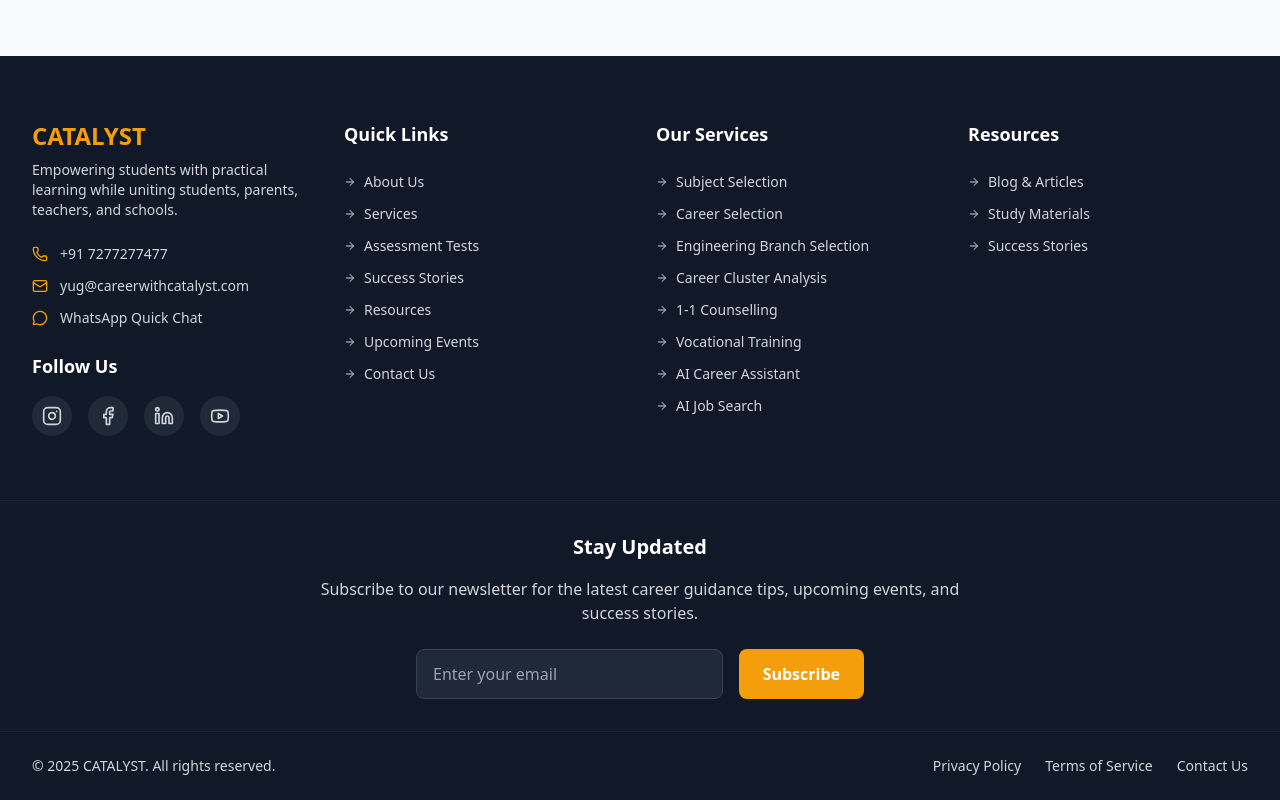
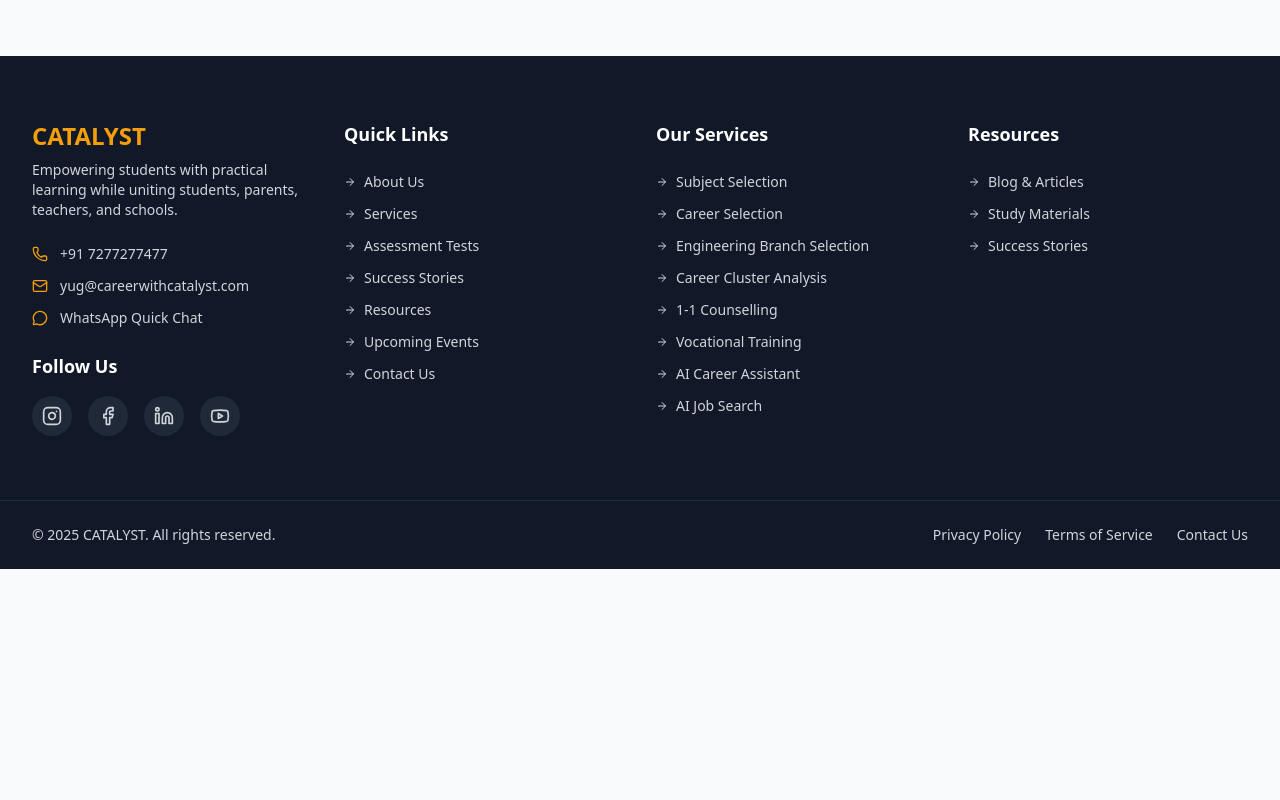
Before and after one commit to Michaelanand123singh/Catalyst-career-ai-frontend, a React (Create React App) app: page / in a window 1280 px wide. Shown: the part 4720-5520 px from the top of the page. After the commit the page ends 5289 px from the top, so only its background shows below. Built offline with nearby package versions, Linux system fonts and the light colour scheme; no server answers.

Commit message:
Home Updated

```diff
--- a/src/components/Footer.jsx
+++ b/src/components/Footer.jsx
@@ -237,27 +237,7 @@ const resources = [
         </div>
       </div>
 
-      {/* Newsletter Section */}
-      <div className="border-t border-gray-800">
-        <div className="max-w-7xl mx-auto px-4 sm:px-6 lg:px-8 py-8">
-          <div className="text-center">
-            <h3 className="text-xl font-semibold mb-4">Stay Updated</h3>
-            <p className="text-gray-300 mb-6 max-w-2xl mx-auto">
-              Subscribe to our newsletter for the latest career guidance tips, upcoming events, and success stories.
-            </p>
-            <div className="flex flex-col sm:flex-row gap-4 justify-center max-w-md mx-auto">
-              <input
-                type="email"
-                placeholder="Enter your email"
-                className="flex-1 px-4 py-3 rounded-lg bg-gray-800 border border-gray-700 text-white placeholder-gray-400 focus:outline-none focus:ring-2 focus:ring-amber-500 focus:border-transparent"
-              />
-              <button className="px-6 py-3 bg-amber-500 text-white font-semibold rounded-lg hover:bg-amber-600 transition-colors">
-                Subscribe
-              </button>
-            </div>
-          </div>
-        </div>
-      </div>
+
 
       {/* Bottom Bar */}
       <div className="border-t border-gray-800">
```
